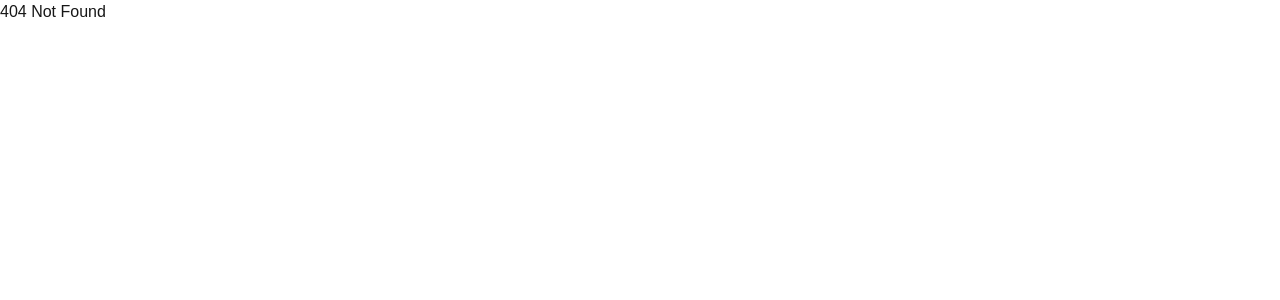
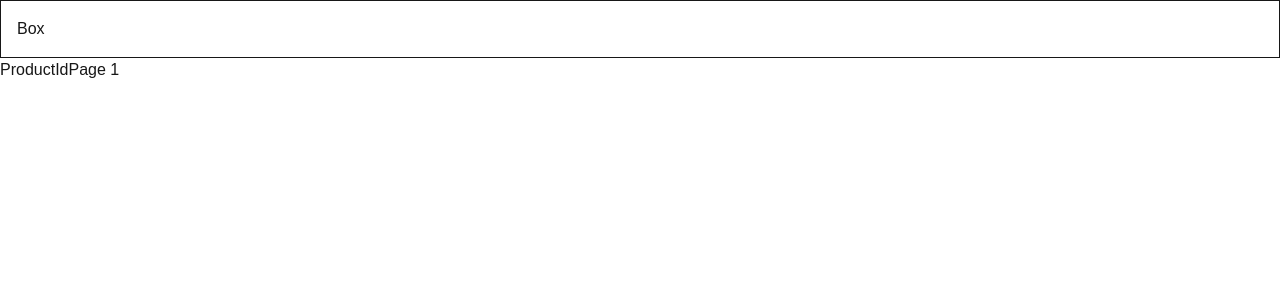
Before and after one commit to kss2002/nextjs-demo, a Next.js app: page /product/1 in a window 1280 px wide. Before the commit this address had no page. Shown: the top 300 px of the page. Built offline with nearby package versions, Linux system fonts and the light colour scheme.

Commit message:
ex) params [id] page

```diff
--- /dev/null
+++ b/app/product/[id]/page.tsx
@@ -0,0 +1,16 @@
+import Box from '@/app/_components/Box';
+
+export default async function ProductIdPage({
+  params,
+}: {
+  params: Promise<{ id: string }>;
+}) {
+  const { id } = await params;
+
+  return (
+    <>
+      <Box />
+      <div>ProductIdPage {id}</div>
+    </>
+  );
+}
```
